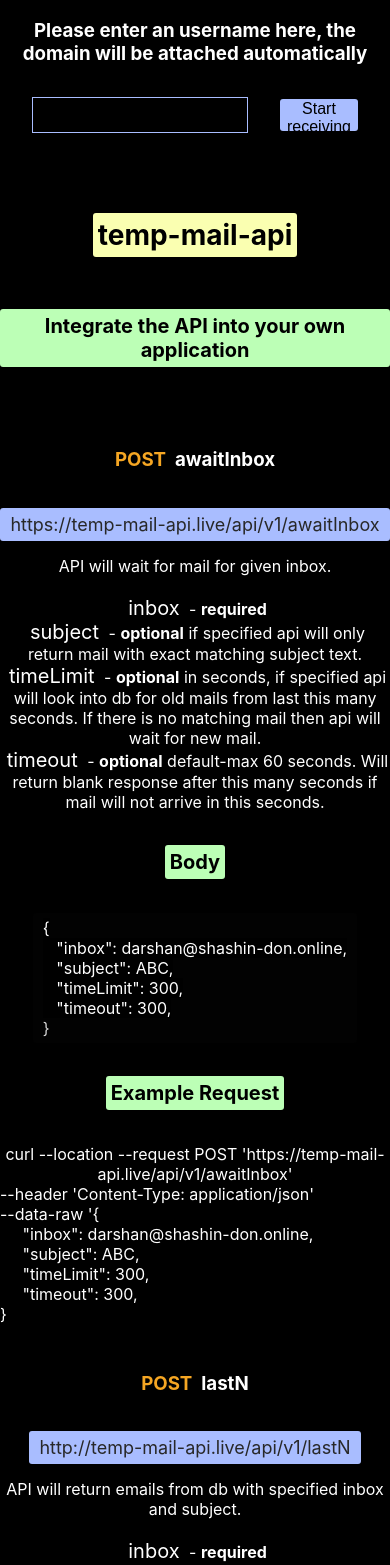
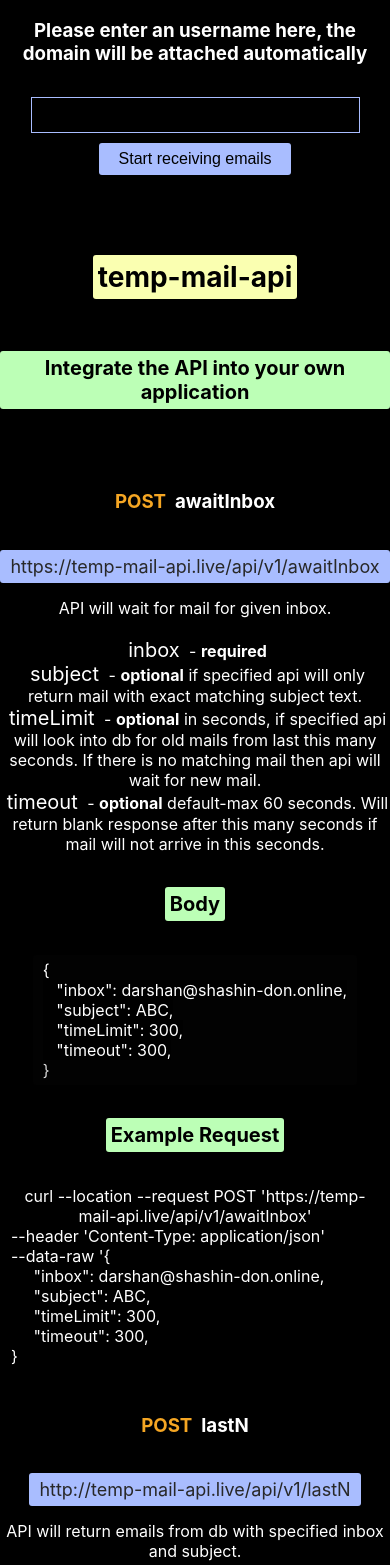
Before and after one commit to bootleg-icarus/temp-mail-client, a React (Create React App) app: page / in a window 390 px wide. Shown: the top 1565 px of the page. Built offline with nearby package versions, Linux system fonts and the light colour scheme; no server answers.

Commit message:
added responsiveness

```diff
--- a/src/components/APIinfo.js
+++ b/src/components/APIinfo.js
@@ -156,4 +156,7 @@
     p{
         margin:0;
     }
+    @media (max-width: 650px) {
+        max-width: 23rem;
+    }
 `;
--- a/src/components/newMailInput.js
+++ b/src/components/newMailInput.js
@@ -28,6 +28,9 @@
     justify-content:center;
     align-items:center;
     margin: 2rem;
+    @media (max-width: 550px) {
+        flex-direction:column;
+    }
 `;
 
 const StyledInput = styled.input`
@@ -37,6 +40,12 @@
     border: 1px solid var(--blue);
     font-size: 16px;
     padding-left: 5px;
+    @media (max-width: 550px) {
+        margin-right: 0;
+    }
+    @media (max-width: 350px) {
+        width:15rem;
+    }
 `;
 
 const StyledButton = styled.button`
@@ -50,6 +59,9 @@
     :focus {
         outline: none;
     }
+    @media (max-width: 550px) {
+        margin-top: 10px;
+    }
 `;
 
 const StyledInfo = styled.h3`
```
Also changed, not shown: src/setupTests.js (deleted, +0 -5 lines).
